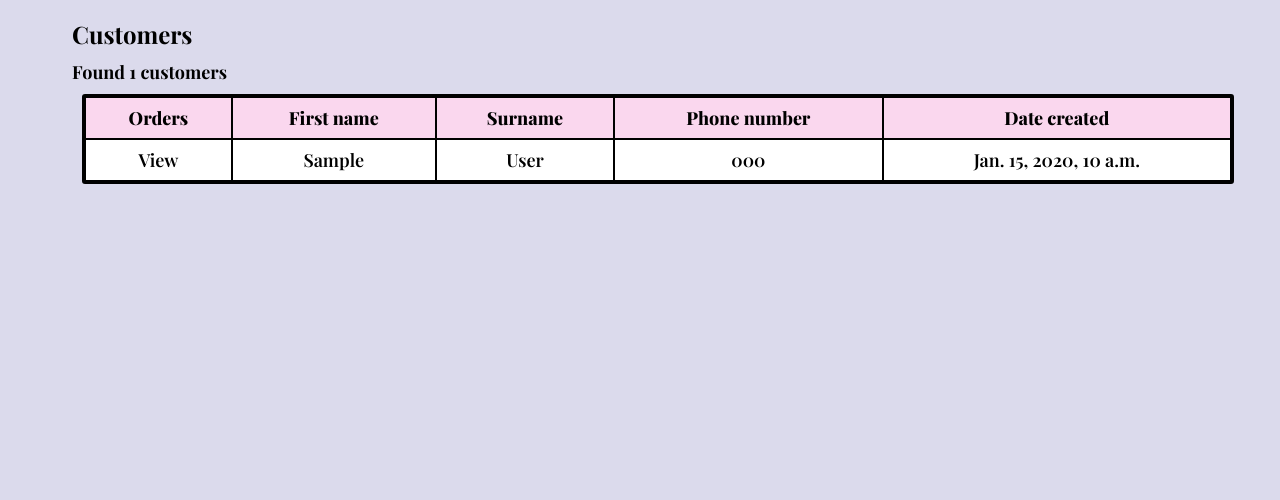
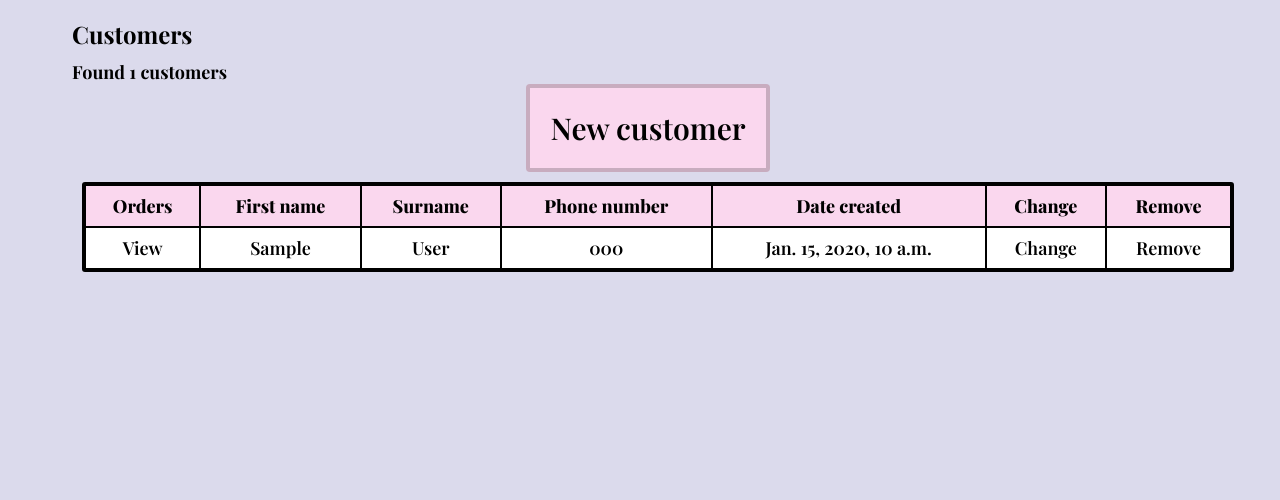
Before and after one commit to LeoProko/ensio, a Django app: page /customers/ in a window 1280 px wide. Shown: the part 110-610 px from the top of the page. Run offline with Django 3.2, Linux system fonts and the light colour scheme; tables that the repository leaves empty hold one stand-in row (values such as "Sample post").

Commit message:
[frontend_server] add 'add_customer' button functionality

```diff
--- a/frontend_server/handlers/ensio_handler.py
+++ b/frontend_server/handlers/ensio_handler.py
@@ -6,7 +6,7 @@ from django.views.decorators.csrf import csrf_exempt
 
 from frontend_server.html_factories.custom import CustomHtmlFactory
 from frontend_server.models import Password, Employee, Item, Customer, Order
-from frontend_server.forms import OrderForm, EmployeeForm
+from frontend_server.forms import CustomerForm, OrderForm, EmployeeForm
 from frontend_server.filters import OrderFilter
 
 def index(request):
@@ -21,6 +21,23 @@ def customers(request):
     context = Context({
         'customers' : customers,
         'customers_count' : customers_count,
+    })
+    return HttpResponse(template.render(context))
+
+@csrf_exempt
+def new_customer(request):
+    template = Template(CustomHtmlFactory.create('New customer', 'new_customer', '', ''))
+    customer_form = CustomerForm()
+
+    if request.method == 'POST':
+        customer_form= CustomerForm(request.POST)
+        if customer_form.is_valid():
+            customer_form.save()
+            print('New customer has been created', request.POST)
+            return redirect('/customers/')
+
+    context = Context({
+        'form' : customer_form,
     })
     return HttpResponse(template.render(context))
 
@@ -50,7 +67,7 @@ def orders(request):
         'orders_count': orders_count,
         'filter' : filter,
     })
-    return HttpResponse(template.render(context))
+    return HtstpResponse(template.render(context))
 
 @csrf_exempt
 def new_order(request):
--- a/frontend_server/templates/html/customers.html
+++ b/frontend_server/templates/html/customers.html
@@ -1,6 +1,15 @@
+<link rel="stylesheet" type="text/css" href="{% static 'css/form.css' %}">
 <link rel="stylesheet" type="text/css" href="{% static 'css/table.css' %}">
+
 <h2> Customers </h2>
 <b> Found {{ customers_count }} customers </b>
+<div class="center_form">
+    <form action="" method="POST">
+        <a href="{% url 'new_customer' %}">
+            <input type="button" value="New customer">
+        </a>
+    </form>
+</div>
 <table class="data_table">
     <tr>
         <th> Orders </th>
@@ -8,14 +17,18 @@
         <th> Surname </th>
         <th> Phone number </th>
         <th> Date created </th>
+        <th> Change </th>
+        <th> Remove </th>
     </tr>
     {% for customer in customers %}
     <tr>
-        <td> <a href="{% url 'customer' customer.id %}"> View </a> </td>
+        <td> <a href="{% url 'customer' customer.id %}">View</a> </td>
         <td> {{ customer.first_name }} </td>
         <td> {{ customer.surname }} </td>
         <td> {{ customer.phone_number }} </td>
         <td> {{ customer.date_created }} </td>
+        <td> <a href="">Change</a> </td>
+        <td> <a href="">Remove</a> </td>
     </tr>
     {% endfor %}
 </table>
--- /dev/null
+++ b/frontend_server/templates/html/new_customer.html
@@ -0,0 +1,4 @@
+<form action="" method="POST">
+    {{ form }}
+    <input type="submit" value="Submit" />
+</form>
--- a/frontend_server/urls.py
+++ b/frontend_server/urls.py
@@ -15,6 +15,7 @@ urlpatterns = [
     path('change_employee/<str:employee_id>', ensio_handler.change_employee, name='change_employee'),
     path('delete_employee/<str:employee_id>', ensio_handler.delete_employee, name='delete_employee'),
     path('customers/', ensio_handler.customers, name='customers'),
+    path('new_customer/', ensio_handler.new_customer, name='new_customer'),
     path('orders/', ensio_handler.orders, name='orders'),
     path('new_order/', ensio_handler.new_order, name='new_order'),
     path('new_order/<str:customer_id>', ensio_handler.new_order_by_customer, name='new_order_by_customer'),
```
Also changed, not shown: frontend_server/forms.py (+6 -1 lines).
